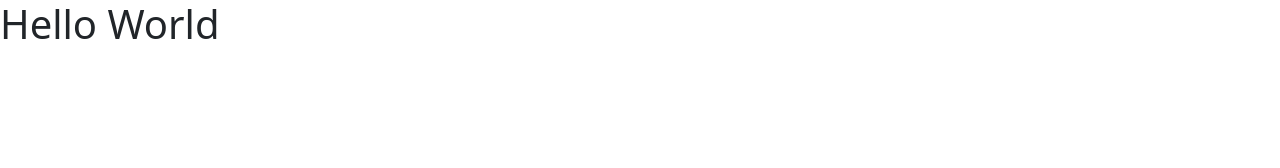
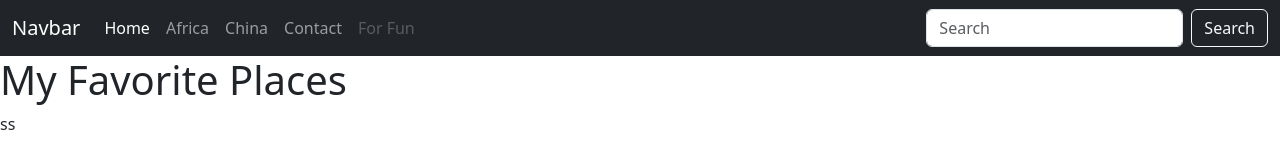
Before and after one commit to Victory-Code-Bootcamp/juan-favorite-places, a plain HTML site: page index.html in a window 1280 px wide. Drawn offline with nearby package versions, Linux system fonts and the light colour scheme.

Commit message:
Pushing first commit for Favorite Places.

```diff
--- a/index.html
+++ b/index.html
@@ -1,6 +1,37 @@
 <!DOCTYPE html>
 <html lang="en">
 <head>
+  <nav class="navbar navbar-expand-xl navbar-dark bg-dark">
+    <div class="container-fluid">
+      <a class="navbar-brand" href="#">Navbar</a>
+      <button class="navbar-toggler" type="button" data-bs-toggle="collapse" data-bs-target="#navbarDark" aria-controls="navbarDark" aria-expanded="false" aria-label="Toggle navigation">
+        <span class="navbar-toggler-icon"></span>
+      </button>
+      <div class="collapse navbar-collapse show" id="navbarDark">
+        <ul class="navbar-nav me-auto mb-2 mb-xl-0">
+          <li class="nav-item">
+            <a class="nav-link active" aria-current="page" href="index.html">Home</a>
+          </li>
+          <li class="nav-item">
+            <a class="nav-link" href="africa.html">Africa</a>
+          </li>
+          <li class="nav-item">
+            <a class="nav-link" href="china.html">China</a>
+          </li>
+          <li class="nav-item">
+            <a class="nav-link" href="contact.html">Contact</a>
+          </li>
+          <li class="nav-item">
+            <a class="nav-link disabled" href="#" tabindex="-1" aria-disabled="true">For Fun</a>
+          </li>
+        </ul>
+        <form class="d-flex">
+          <input class="form-control me-2" type="search" placeholder="Search" aria-label="Search">
+          <button class="btn btn-outline-light" type="submit">Search</button>
+        </form>
+      </div>
+    </div>
+  </nav>
     <meta charset="UTF-8">
     <meta http-equiv="X-UA-Compatible" content="IE=edge">
     <meta name="viewport" content="width=device-width, initial-scale=1.0">
@@ -14,7 +45,7 @@
     />
 </head>
 <body>
-    <h1>Hello World</h1>
+    <h1>My Favorite Places</h1>
    <!-- Bootstrap JS CDN  -->
    <script
    src="https://cdn.jsdelivr.net/npm/bootstrap@5.3.0-alpha3/dist/js/bootstrap.bundle.min.js"
@@ -23,3 +54,4 @@
  ></script>
 </body>
 </html>
+ss
```
